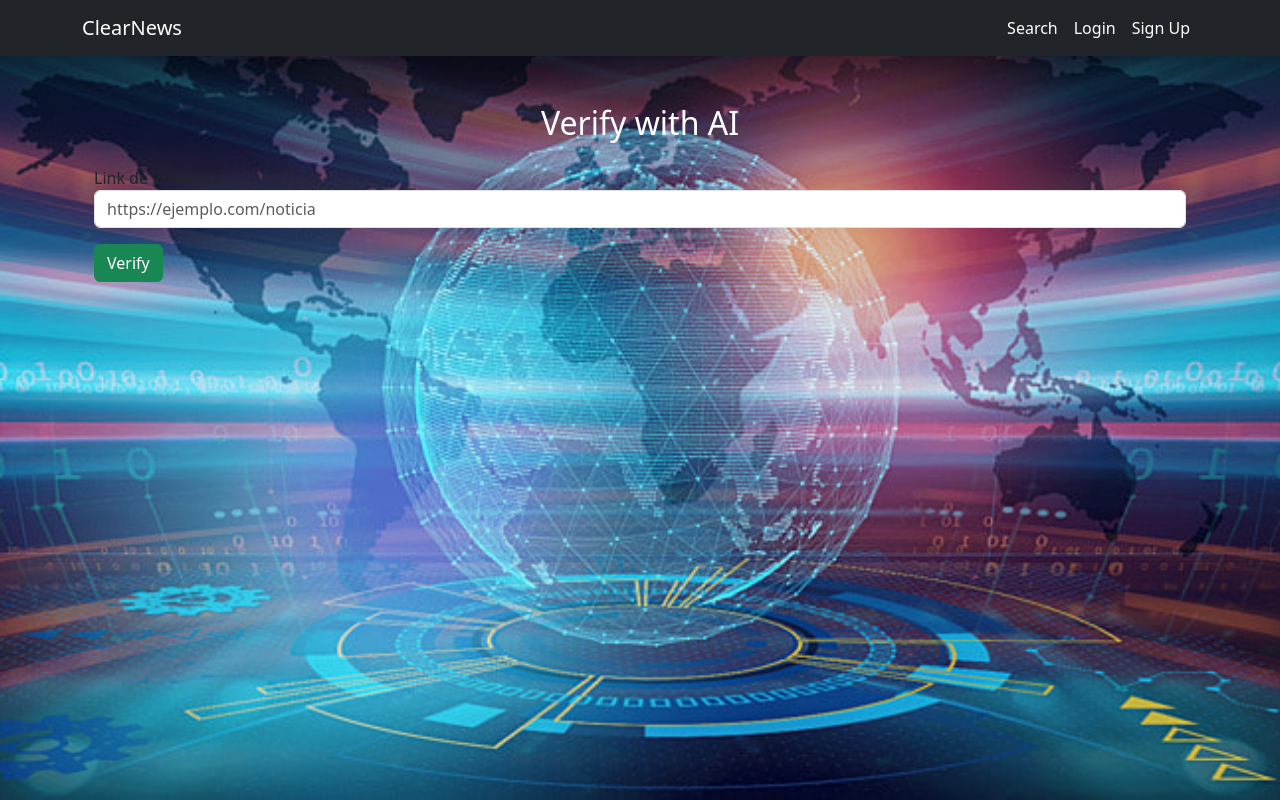
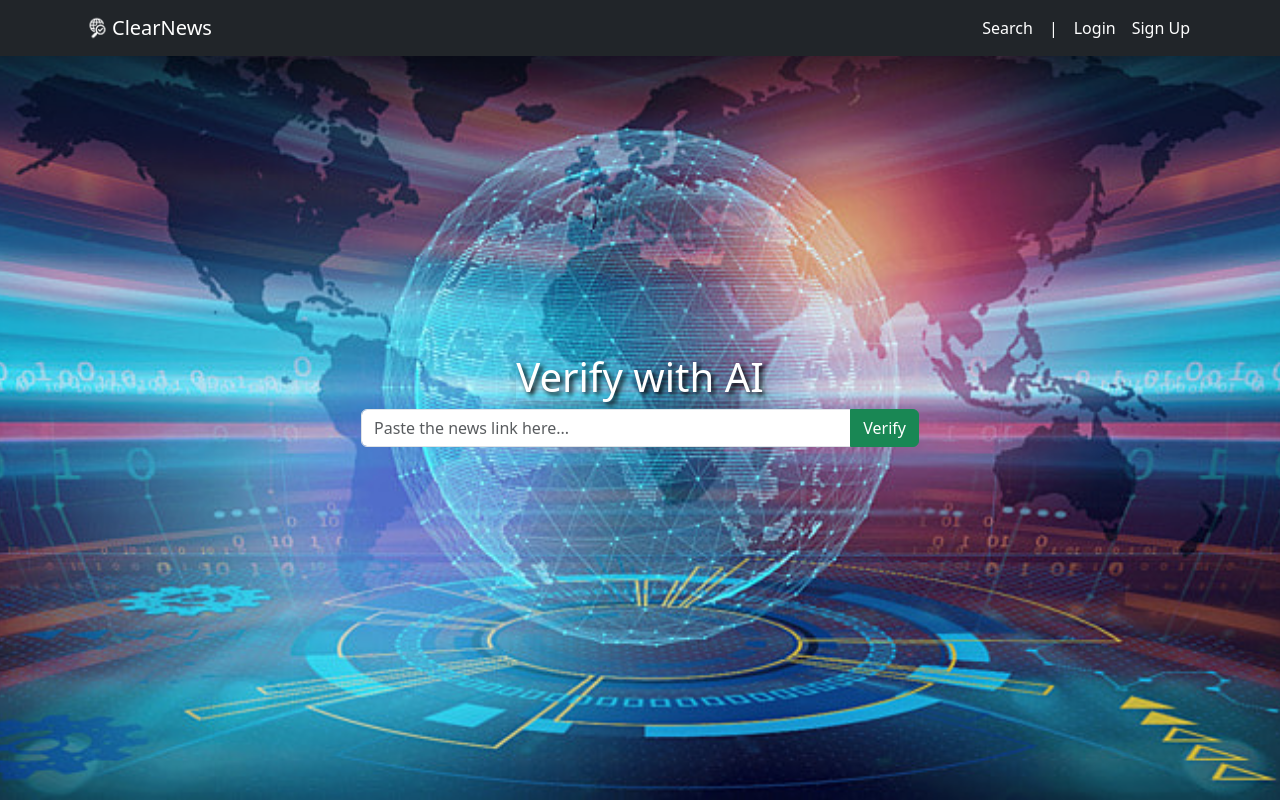
Before and after one commit to ThePalace-EAFIT/ClearNews, a Django app: page /verification/ in a window 1280 px wide. Run offline with Django 5.2, Linux system fonts and the light colour scheme.

Commit message:
Added Home

```diff
--- a/ClearNews/settings.py
+++ b/ClearNews/settings.py
@@ -123,6 +123,7 @@
 
 STATICFILES_DIRS = [
     os.path.join(BASE_DIR, "Search/static"),
+    os.path.join(BASE_DIR, "ClearNews/static"),
 ]
 
 # Default primary key field type
--- a/ClearNews/templates/base.html
+++ b/ClearNews/templates/base.html
@@ -1,3 +1,4 @@
+{% load static %}
 <!DOCTYPE html>
 <html lang="en">
 
@@ -47,32 +48,45 @@
     <div>
         <nav class="navbar navbar-expand-lg navbar-dark bg-dark">
             <div class="container">
-                <a class="navbar-brand" href="#">ClearNews</a>
+                <a class="navbar-brand d-flex align-items-center" href="{% url 'home' %}">
+                    <img src="{% static 'images/logo.png' %}" alt="Logo" width="30" height="30" class="d-inline-block align-top">
+                    ClearNews
+                </a>
                 <div class="collapse navbar-collapse justify-content-end">
-                    <ul class="navbar-nav">
-
+                    <ul class="navbar-nav align-items-center">
                         {% if user.is_authenticated %}
                             <li class="nav-item">
-                            <a class="nav-link btn btn-primary text-white" href="{% url 'verification:verify_link' %}">Verify</a>
+                                <a class="nav-link text-white" href="{% url 'verification:verify_link' %}">Verify</a>
                             </li>
                             <li class="nav-item">
-                            <a class="nav-link btn btn-primary text-white" href="{% url 'search' %}">Search</a>
+                                <a class="nav-link text-white" href="{% url 'search' %}">Search</a>
                             </li>
+
                             <li class="nav-item">
-                            <a class="nav-link btn btn-primary text-white" href="{% url 'logout' %}">Logout ({{ user.username }})</a>
+                                <span class="text-white mx-2">|</span>
+                            </li>
+
+                            <li class="nav-item">
+                                <a class="nav-link text-white" href="{% url 'logout' %}">Logout  [{{ user.username }}] </a>
                             </li>
                         {% else %}
                             <li class="nav-item">
-                            <a class="nav-link btn btn-primary text-white" href="{% url 'search' %}">Search</a>
+                                <a class="nav-link text-white" href="{% url 'search' %}">Search</a>
+                            </li>
+
+                            <li class="nav-item">
+                                <span class="text-white mx-2">|</span>
+                            </li>
+
+                            <li class="nav-item">
+                                <a class="nav-link text-white" href="{% url 'login' %}">Login</a>
                             </li>
                             <li class="nav-item">
-                            <a class="nav-link btn btn-primary text-white" href="{% url 'login' %}">Login</a>
-                        </li>
-                        <li class="nav-item">
-                            <a class="nav-link btn btn-primary text-white" href="{% url 'signup' %}">Sign Up</a>
+                                <a class="nav-link text-white" href="{% url 'signup' %}">Sign Up</a>
                             </li>
                         {% endif %}
                     </ul>
+
                 </div>
             </div>
         </nav>
--- a/ClearNews/urls.py
+++ b/ClearNews/urls.py
@@ -16,12 +16,12 @@
 """
 from django.contrib import admin
 from django.urls import path, include
-from Search.views import search_view, news_search, loading_view, search
+from Search.views import search_view, news_search, loading_view, search, home_view
 
 urlpatterns = [
     path('admin/', admin.site.urls),
-    path('', search_view, name='search'),
-    path('search/', news_search, name='search_news'),
+    path('', home_view, name='home'),
+    path('search/', search_view, name='search'),
     path('loading/', loading_view, name='loading_view'),
     path('searchloged/', search, name='searchloged'),
     path('accounts/', include('accounts.urls')),
--- a/Search/templates/results.html
+++ b/Search/templates/results.html
@@ -14,7 +14,7 @@
                         {% for review in claim.claimReview %}
                             <p class="card-text">
                                 <strong>Verified by:</strong> {{ review.publisher.name }} <br>
-                                <strong>Rating:</strong> {{ review.textualRating }} <br>
+                                <strong>Review:</strong> {{ review.textualRating }} <br>
                                 <strong>Review Date:</strong> {{ review.reviewDate}} <br>
                                 {% if review.languageCode == 'en' %}
                                     <strong>Language:</strong> English<br>
@@ -30,7 +30,7 @@
                             </p>
                         {% endfor %}
                     {% else %}
-                        <p class="text-muted">No hay revisiones disponibles para esta afirmación.</p>
+                        <p class="text-muted"></p>No fact-checking results found for this query.</p>
                     {% endif %}
                 </div>
             </div>
--- a/verification/forms.py
+++ b/verification/forms.py
@@ -1,7 +1,7 @@
 from django import forms
 
 class LinkForm(forms.Form):
-    url = forms.URLField(label="Link de la noticia", widget=forms.URLInput(attrs={
+    url = forms.URLField(label="News Link", widget=forms.URLInput(attrs={
         'class': 'form-control',
-        'placeholder': 'https://ejemplo.com/noticia',
+        'placeholder': 'https://example.com/news',
     }))
--- a/verification/templates/form.html
+++ b/verification/templates/form.html
@@ -1,12 +1,20 @@
 {% extends 'base.html' %}
 
 {% block content %}
-<div class="container mt-5">
-    <h2 class="text-center text-white">Verify with AI</h2>
-    <form method="post" action="{% url 'verification:process_link' %}" class="mt-4">
+<div class="search-container">
+    <h1 class="text-white text-center shadow">Verify with AI</h1>
+    <form class="w-50" method="post" action="{% url 'verification:process_link' %}">
         {% csrf_token %}
-        {{ form.as_p }}
-        <button type="submit" class="btn btn-success">Verify</button>
+        <div class="input-group">
+            <input
+                type="url"
+                name="url"
+                class="form-control"
+                placeholder="Paste the news link here..."
+                required
+            >
+            <button class="btn btn-success" type="submit">Verify</button>
+        </div>
     </form>
 </div>
 {% endblock %}
--- a/verification/views.py
+++ b/verification/views.py
@@ -16,12 +16,12 @@
 
 def process_link(request):
     if request.method == 'POST':
-        form = LinkForm(request.POST)
-        if form.is_valid():
-            url = form.cleaned_data['url']
+        url = request.POST.get('url')
+        if url:
             request.session['url'] = url
             return render(request, 'processing.html', {'url': url})
-    return redirect('verify_link')
+    return redirect('verification:verify_link')
+
 
 
 def show_result(request):
```
Also changed, not shown: ClearNews/templates/home.html (added, +38 -0 lines), Search/templates/search.html (+1 -22 lines), Search/views.py (+31 -2 lines), ClearNews/static/images/logo.png (added), db.sqlite3. Lines whose indentation alone changed are shown as unchanged.
